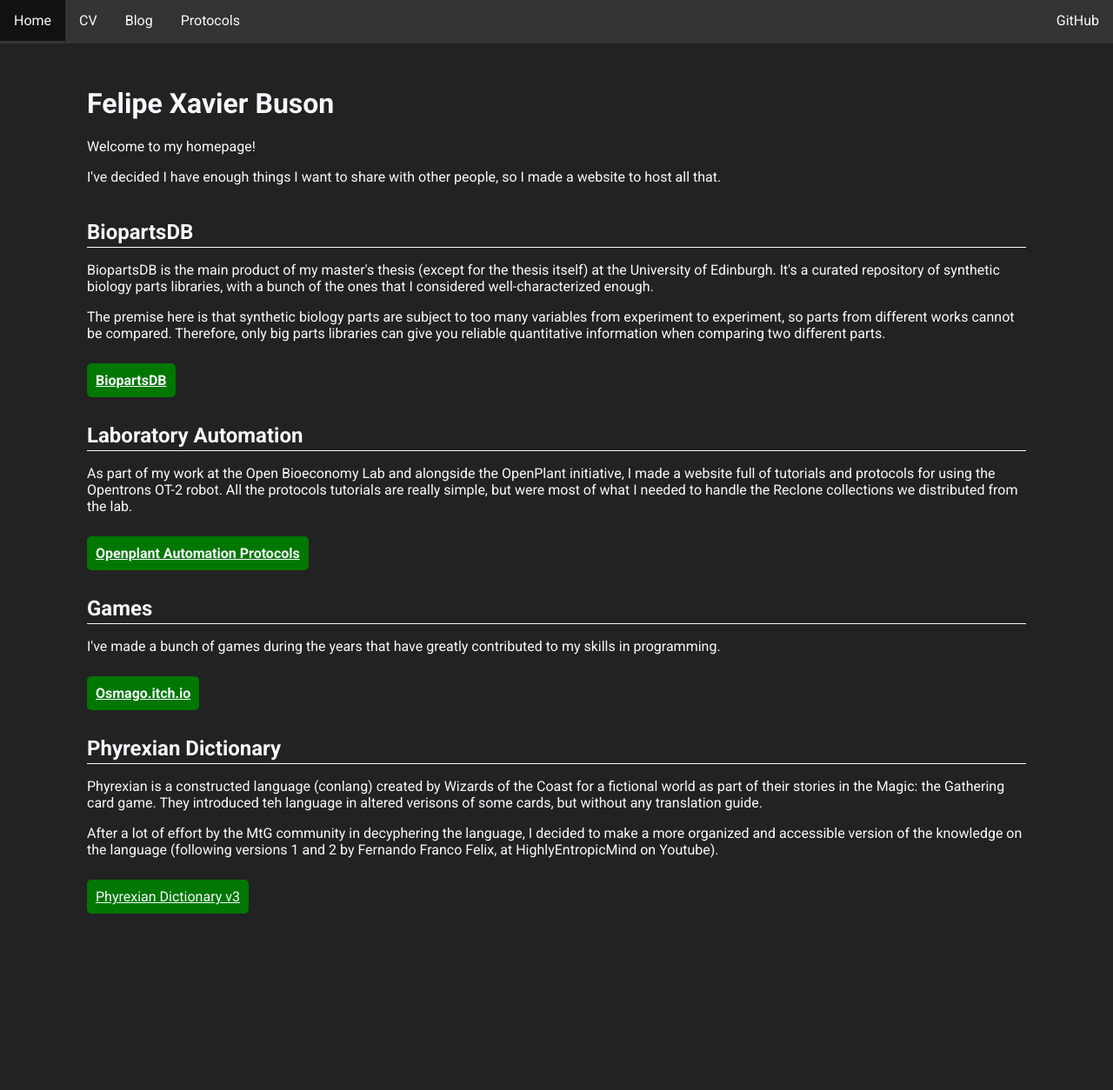
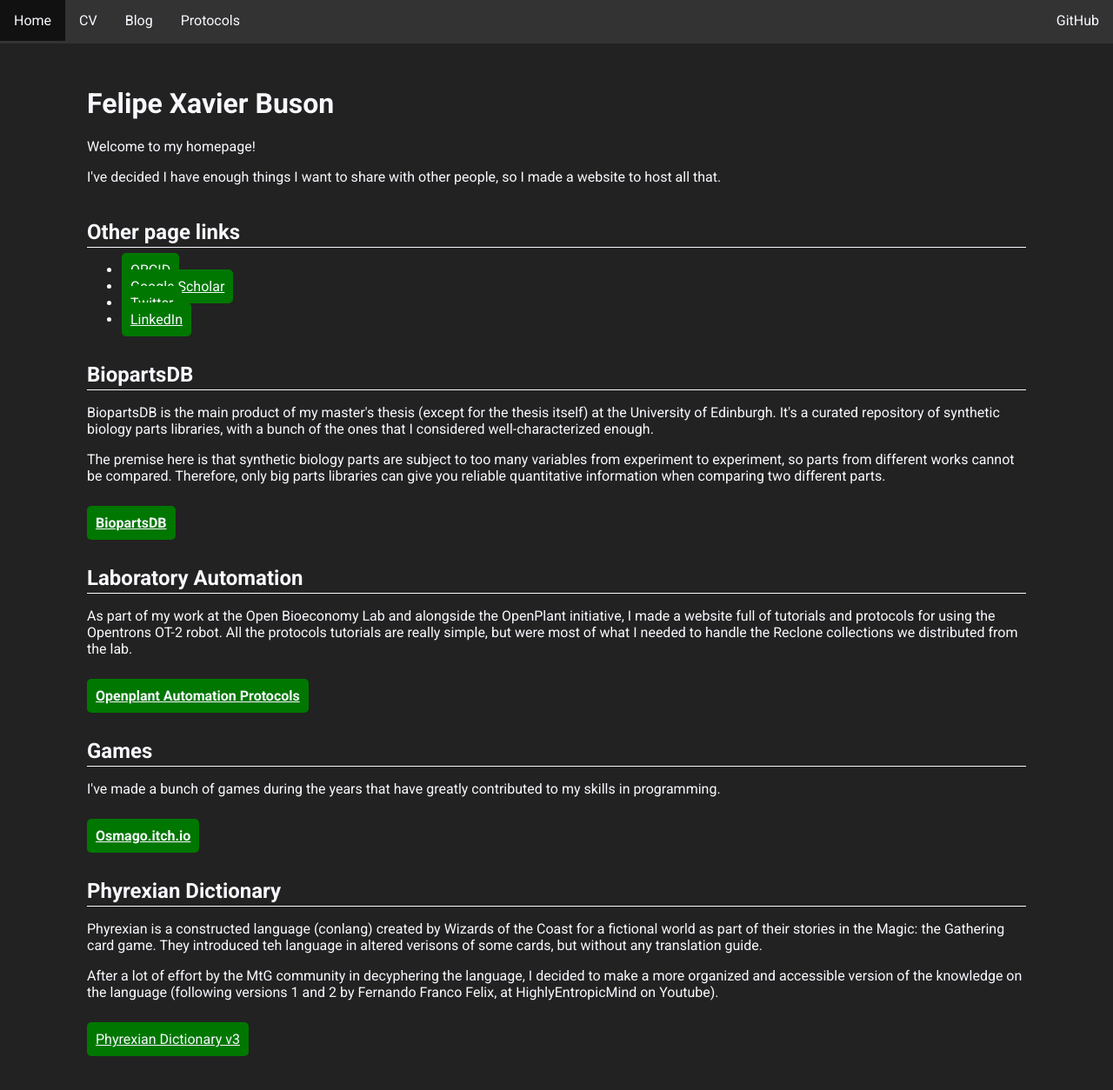
Before and after one commit to fxbuson/fxbuson.github.io, a Jekyll site: the page built from index.html, in a window 1280 px wide and 1305 px high. Shown: the top 1254 px of the window at 87% size. Built offline with Jekyll 4.4.1, drawn with Linux system fonts in a browser that asks for light colours.

Commit message:
other page links

```diff
--- a/index.html
+++ b/index.html
@@ -9,9 +9,17 @@
 
 <p>I've decided I have enough things I want to share with other people, so I made a website to host all that.</p>
 
-<h2>
-    BiopartsDB
-</h2>
+<h2>Other page links</h2>
+<div class="divider"></div>
+
+<ul>
+    <li><a class="button" href="https://orcid.org/0000-0001-9588-7043">ORCID</a></li>
+    <li><a class="button" href="https://scholar.google.com/citations?view_op=list_works&hl=en&hl=en&user=IqM-F8cAAAAJ">Google Scholar</a></li>
+    <li><a class="button" href="https://twitter.com/felipe_buson">Twitter</a></li>
+    <li><a class="button" href="https://www.linkedin.com/in/felipe-xavier-buson-50906a12b">LinkedIn</a></li>
+</ul>
+
+<h2>BiopartsDB</h2>
 <div class="divider"></div>
 
 <p>
```
